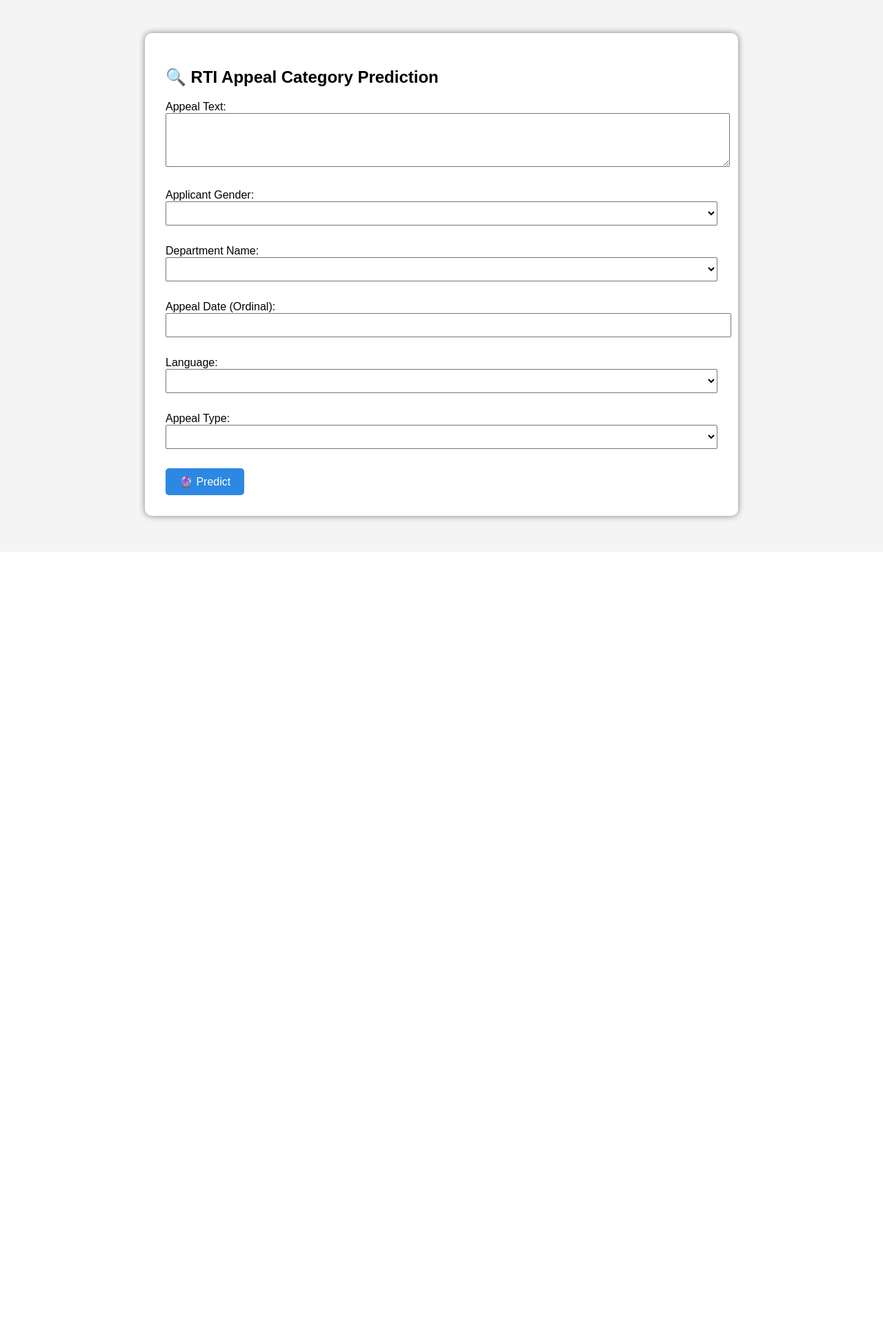
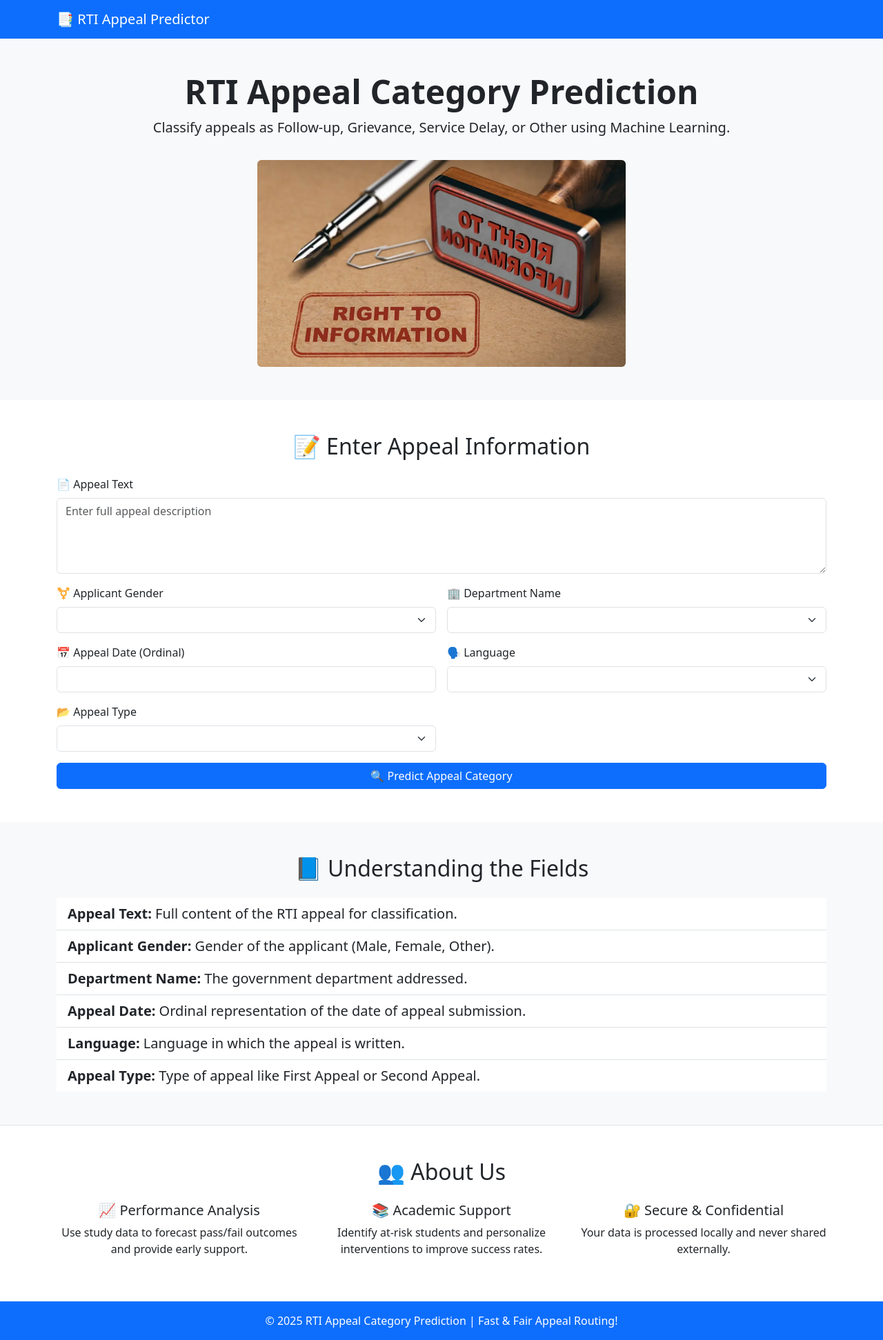
Before and after one commit to KummariMythili/RTI_appeal_prediction, a Flask app: page / in a window 1280 px wide. Shown: the whole page at 69% size. Before the commit the page ends 757 px from the top, so only its background shows below. Run offline with Flask 3, Linux system fonts and the light colour scheme; lists and menus that the app fills with data are empty; parts of the project's set-up code (start-up, migrations or seed data) failed here and were passed over.

Commit message:
updated html app.py and img

```diff
--- a/App/app.py
+++ b/App/app.py
@@ -1,80 +1,78 @@
 from flask import Flask, render_template, request
+import pandas as pd
 import joblib
-import pandas as pd
+import os
 
 app = Flask(__name__)
 
-# 📌 Load model and encoders
+# Load the fine-tuned model and encoders
 model = joblib.load('model/fine_tune.pkl')
 label_encoders = joblib.load('model/label_encoders.pkl')
 target_encoder = joblib.load('model/target_encoder.pkl')
 
-@app.route('/')
-def index():
-    return render_template(
-        'index.html',
-        prediction=None,
-        input_values={},
-        gender_labels=label_encoders['Applicant_Gender'].classes_,
-        dept_labels=label_encoders['Department_Name'].classes_,
-        lang_labels=label_encoders['Language'].classes_,
-        type_labels=label_encoders['Appeal_Type'].classes_
-    )
+@app.route('/', methods=['GET', 'POST'])
+def predict_category():
+    prediction = None
+    input_values = {}
 
-@app.route('/predict', methods=['POST'])
-def predict():
-    try:
-        # Get input values from form
-        appeal_text = request.form['Appeal_Text']
-        gender = request.form['Applicant_Gender']
-        department = request.form['Department_Name']
-        appeal_date = int(request.form['Appeal_Date'])
-        language = request.form['Language']
-        appeal_type = request.form['Appeal_Type']
+    # Load dropdown options from encoders
+    gender_labels = label_encoders['Applicant_Gender'].classes_
+    dept_labels = label_encoders['Department_Name'].classes_
+    lang_labels = label_encoders['Language'].classes_
+    type_labels = label_encoders['Appeal_Type'].classes_
 
-        # Encode features
-        gender_encoded = label_encoders['Applicant_Gender'].transform([gender])[0]
-        dept_encoded = label_encoders['Department_Name'].transform([department])[0]
-        lang_encoded = label_encoders['Language'].transform([language])[0]
-        type_encoded = label_encoders['Appeal_Type'].transform([appeal_type])[0]
+    if request.method == 'POST':
+        try:
+            # Get form data
+            appeal_text = request.form['Appeal_Text']
+            gender = request.form['Applicant_Gender']
+            department = request.form['Department_Name']
+            appeal_date = int(request.form['Appeal_Date'])
+            language = request.form['Language']
+            appeal_type = request.form['Appeal_Type']
 
-        # Prepare input DataFrame
-        input_data = pd.DataFrame([{
-            'Appeal_Text': appeal_text,
-            'Applicant_Gender': gender_encoded,
-            'Department_Name': dept_encoded,
-            'Appeal_Date': appeal_date,
-            'Language': lang_encoded,
-            'Appeal_Type': type_encoded
-        }])
+            # Save user inputs for rendering back
+            input_values = {
+                'Appeal_Text': appeal_text,
+                'Applicant_Gender': gender,
+                'Department_Name': department,
+                'Appeal_Date': appeal_date,
+                'Language': language,
+                'Appeal_Type': appeal_type
+            }
 
-        # Predict
-        pred_encoded = model.predict(input_data)[0]
-        pred_label = target_encoder.inverse_transform([pred_encoded])[0]
-        prediction = f"📌 Predicted Appeal Category: {pred_label}"
+            # Encode inputs
+            gender_encoded = label_encoders['Applicant_Gender'].transform([gender])[0]
+            dept_encoded = label_encoders['Department_Name'].transform([department])[0]
+            lang_encoded = label_encoders['Language'].transform([language])[0]
+            type_encoded = label_encoders['Appeal_Type'].transform([appeal_type])[0]
 
-        # Store input values to show on frontend
-        input_values = {
-            'Appeal_Text': appeal_text,
-            'Applicant_Gender': gender,
-            'Department_Name': department,
-            'Appeal_Date': appeal_date,
-            'Language': language,
-            'Appeal_Type': appeal_type
-        }
+            # Prepare input dataframe
+            input_df = pd.DataFrame([{
+                'Appeal_Text': appeal_text,
+                'Applicant_Gender': gender_encoded,
+                'Department_Name': dept_encoded,
+                'Appeal_Date': appeal_date,
+                'Language': lang_encoded,
+                'Appeal_Type': type_encoded
+            }])
 
-    except Exception as e:
-        prediction = f"❌ Error: {e}"
-        input_values = {}
+            # Make prediction
+            pred_encoded = model.predict(input_df)[0]
+            pred_label = target_encoder.inverse_transform([pred_encoded])[0]
+            prediction = f"📌 Predicted Appeal Category: {pred_label}"
+
+        except Exception as e:
+            prediction = f"❌ Error: {str(e)}"
 
     return render_template(
         'index.html',
         prediction=prediction,
         input_values=input_values,
-        gender_labels=label_encoders['Applicant_Gender'].classes_,
-        dept_labels=label_encoders['Department_Name'].classes_,
-        lang_labels=label_encoders['Language'].classes_,
-        type_labels=label_encoders['Appeal_Type'].classes_
+        gender_labels=gender_labels,
+        dept_labels=dept_labels,
+        lang_labels=lang_labels,
+        type_labels=type_labels
     )
 
 if __name__ == '__main__':
--- a/App/templates/index.html
+++ b/App/templates/index.html
@@ -1,66 +1,148 @@
 <!DOCTYPE html>
-<html>
+<html lang="en">
 <head>
-    <title>RTI Appeal Category Prediction</title>
-    <link rel="stylesheet" href="/static/main_css.css">
+  <meta charset="UTF-8" />
+  <title>RTI Appeal Category Predictor</title>
+  <meta name="viewport" content="width=device-width, initial-scale=1.0"/>
+  <link href="https://cdn.jsdelivr.net/npm/bootstrap@5.3.0/dist/css/bootstrap.min.css" rel="stylesheet">
+  <link rel="stylesheet" href="{{ url_for('static', filename='assets/css/style.css') }}">
 </head>
 <body>
+
+<nav class="navbar navbar-expand-lg navbar-dark bg-primary">
   <div class="container">
-        <h2>🔍 RTI Appeal Category Prediction</h2>
-        <form action="/" method="post">
-            <label>Appeal Text:</label><br>
-            <textarea name="Appeal_Text" rows="4" cols="60" required>{{ input_values.get('Appeal_Text', '') }}</textarea><br><br>
+    <a class="navbar-brand" href="/">📑 RTI Appeal Predictor</a>
+  </div>
+</nav>
 
-            <label>Applicant Gender:</label>
-            <select name="Applicant_Gender">
+<header class="bg-light py-5 text-center">
+  <div class="container">
+    <h1 class="display-5 fw-bold">RTI Appeal Category Prediction</h1>
+    <p class="lead">Classify appeals as Follow-up, Grievance, Service Delay, or Other using Machine Learning.</p>
+    <img src="{{ url_for('static', filename='rti.jpg') }}"
+         alt="RTI"
+         class="img-fluid rounded mt-3"
+         style="max-height: 300px;">
+  </div>
+</header>
+
+<section class="py-5">
+  <div class="container">
+    <h2 class="text-center mb-4">📝 Enter Appeal Information</h2>
+    <form method="POST" action="/" class="row g-3">
+
+      <div class="col-md-12">
+        <label class="form-label">📄 Appeal Text</label>
+        <textarea name="Appeal_Text" rows="4" class="form-control" placeholder="Enter full appeal description" required>{{ input_values.get('Appeal_Text', '') }}</textarea>
+      </div>
+
+      <div class="col-md-6">
+        <label class="form-label">⚧️ Applicant Gender</label>
+        <select name="Applicant_Gender" class="form-select">
           {% for gender in gender_labels %}
             <option value="{{ gender }}" {% if input_values.get('Applicant_Gender') == gender %}selected{% endif %}>{{ gender }}</option>
           {% endfor %}
-            </select><br><br>
+        </select>
+      </div>
 
-            <label>Department Name:</label>
-            <select name="Department_Name">
+      <div class="col-md-6">
+        <label class="form-label">🏢 Department Name</label>
+        <select name="Department_Name" class="form-select">
           {% for dept in dept_labels %}
             <option value="{{ dept }}" {% if input_values.get('Department_Name') == dept %}selected{% endif %}>{{ dept }}</option>
           {% endfor %}
-            </select><br><br>
+        </select>
+      </div>
 
-            <label>Appeal Date (Ordinal):</label>
-            <input type="number" name="Appeal_Date" value="{{ input_values.get('Appeal_Date', '') }}" required><br><br>
+      <div class="col-md-6">
+        <label class="form-label">📅 Appeal Date (Ordinal)</label>
+        <input type="number" name="Appeal_Date" class="form-control" value="{{ input_values.get('Appeal_Date', '') }}" required>
+      </div>
 
-            <label>Language:</label>
-            <select name="Language">
+      <div class="col-md-6">
+        <label class="form-label">🗣️ Language</label>
+        <select name="Language" class="form-select">
           {% for lang in lang_labels %}
             <option value="{{ lang }}" {% if input_values.get('Language') == lang %}selected{% endif %}>{{ lang }}</option>
           {% endfor %}
-            </select><br><br>
+        </select>
+      </div>
 
-            <label>Appeal Type:</label>
-            <select name="Appeal_Type">
+      <div class="col-md-6">
+        <label class="form-label">📂 Appeal Type</label>
+        <select name="Appeal_Type" class="form-select">
           {% for typ in type_labels %}
             <option value="{{ typ }}" {% if input_values.get('Appeal_Type') == typ %}selected{% endif %}>{{ typ }}</option>
           {% endfor %}
-            </select><br><br>
+        </select>
+      </div>
 
-            <button type="submit">🔮 Predict</button>
+      <div class="col-12">
+        <button type="submit" class="btn btn-primary w-100">🔍 Predict Appeal Category</button>
+      </div>
     </form>
 
     {% if prediction %}
-            <div class="result">
-                <h3>{{ prediction }}</h3>
+    <div class="alert alert-success mt-5">
+      <h4>{{ prediction }}</h4>
+    </div>
+    {% endif %}
+
     {% if input_values %}
-                    <h4>📝 Your Input Summary:</h4>
-                    <ul>
-                        <li><strong>Appeal Text:</strong> {{ input_values['Appeal_Text'] }}</li>
-                        <li><strong>Applicant Gender:</strong> {{ input_values['Applicant_Gender'] }}</li>
-                        <li><strong>Department Name:</strong> {{ input_values['Department_Name'] }}</li>
-                        <li><strong>Appeal Date:</strong> {{ input_values['Appeal_Date'] }}</li>
-                        <li><strong>Language:</strong> {{ input_values['Language'] }}</li>
-                        <li><strong>Appeal Type:</strong> {{ input_values['Appeal_Type'] }}</li>
+    <div class="mt-4 p-3 bg-light border rounded">
+      <h5>📥 Input Summary:</h5>
+      <ul class="list-group list-group-flush">
+        <li class="list-group-item"><strong>Appeal Text:</strong> {{ input_values['Appeal_Text'] }}</li>
+        <li class="list-group-item"><strong>Applicant Gender:</strong> {{ input_values['Applicant_Gender'] }}</li>
+        <li class="list-group-item"><strong>Department Name:</strong> {{ input_values['Department_Name'] }}</li>
+        <li class="list-group-item"><strong>Appeal Date:</strong> {{ input_values['Appeal_Date'] }}</li>
+        <li class="list-group-item"><strong>Language:</strong> {{ input_values['Language'] }}</li>
+        <li class="list-group-item"><strong>Appeal Type:</strong> {{ input_values['Appeal_Type'] }}</li>
       </ul>
-                {% endif %}
     </div>
     {% endif %}
   </div>
+</section>
+
+<section class="bg-light py-5">
+  <div class="container">
+    <h2 class="text-center mb-4">📘 Understanding the Fields</h2>
+    <ul class="list-group list-group-flush fs-5">
+      <li class="list-group-item"><strong>Appeal Text:</strong> Full content of the RTI appeal for classification.</li>
+      <li class="list-group-item"><strong>Applicant Gender:</strong> Gender of the applicant (Male, Female, Other).</li>
+      <li class="list-group-item"><strong>Department Name:</strong> The government department addressed.</li>
+      <li class="list-group-item"><strong>Appeal Date:</strong> Ordinal representation of the date of appeal submission.</li>
+      <li class="list-group-item"><strong>Language:</strong> Language in which the appeal is written.</li>
+      <li class="list-group-item"><strong>Appeal Type:</strong> Type of appeal like First Appeal or Second Appeal.</li>
+    </ul>
+  </div>
+</section>
+
+<section class="py-5 bg-white border-top">
+  <div class="container">
+    <h2 class="text-center mb-4">👥 About Us</h2>
+    <div class="row text-center">
+      <div class="col-md-4">
+        <h5>📈 Performance Analysis</h5>
+        <p>Use study data to forecast pass/fail outcomes and provide early support.</p>
+      </div>
+      <div class="col-md-4">
+        <h5>📚 Academic Support</h5>
+        <p>Identify at-risk students and personalize interventions to improve success rates.</p>
+      </div>
+      <div class="col-md-4">
+        <h5>🔐 Secure & Confidential</h5>
+        <p>Your data is processed locally and never shared externally.</p>
+      </div>
+    </div>
+  </div>
+</section>
+
+<footer class="bg-primary text-white text-center py-3">
+  &copy; 2025 RTI Appeal Category Prediction | Fast & Fair Appeal Routing!
+</footer>
+
+<script src="https://cdn.jsdelivr.net/npm/bootstrap@5.3.0/dist/js/bootstrap.bundle.min.js"></script>
+<script src="{{ url_for('static', filename='assets/js/main.js') }}"></script>
 </body>
 </html>
```
Also changed, not shown: App/static/rti.jpg (added). Lines whose indentation alone changed are shown as unchanged.
